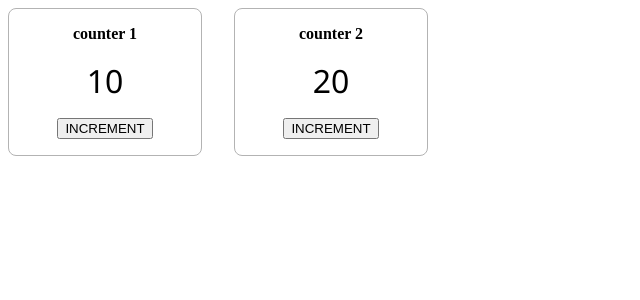
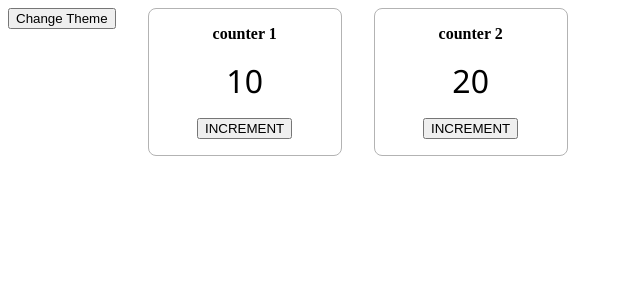
Before and after one commit to amir3321/react-learn, a React (Vite) app: page / in a window 1280 px wide. Shown: the top 300 px of the page, without its empty margins (0-640 px from the left). Built offline with nearby package versions, Linux system fonts and the light colour scheme.

Commit message:
lifting state up

```diff
--- a/src/App.tsx
+++ b/src/App.tsx
@@ -1,14 +1,17 @@
-import {type  ReactNode } from "react";
+import { type ReactNode,useState } from "react";
 import "./App.css";
 import { Counter } from "./component/Counter/Counter";
+import ThemeSwitch from "./component/ThemeSwitch/ThemeSwitch";
 
- export default function App() : ReactNode {
+export type Theme = "dark" | "light";
 
-  return(
-   <div className="app">
-   <Counter title="counter 1" baseCount={10}/>
-   <Counter title="counter 2" baseCount={20}/>
-
-  </div>
-  )
+export default function App(): ReactNode {
+   const [theme, setTheme] = useState<Theme>("light");
+  return (
+    <div className="app">
+      <ThemeSwitch setTheme={setTheme} />
+      <Counter title="counter 1" baseCount={10} />
+      <Counter title="counter 2" baseCount={20} />
+    </div>
+  );
 }
--- a/src/component/Counter/Counter.tsx
+++ b/src/component/Counter/Counter.tsx
@@ -5,14 +5,19 @@ type Props ={
     baseCount :number;
 }
 export function Counter(props:Props): ReactNode{
+
+    const {title,baseCount}=props;
+
+
   const [count,setCount]=useState(0)
+
 const clickHandler=():void=>{
   setCount(old=>old+1);
 }
   return(
     <div className="counter">
-      <div className="title">{props.title}</div>
-      <div className="count">{count+props.baseCount}</div>
+      <div className="title">{title}</div>
+      <div className="count">{count+baseCount}</div>
       <button className="increment" onClick={clickHandler}>Increment</button>
     </div>
   )
--- /dev/null
+++ b/src/component/ThemeSwitch/ThemeSwitch.tsx
@@ -0,0 +1,21 @@
+import {  type ReactNode } from "react";
+import type { Theme } from "@/App";
+
+type props={
+    theme:Theme;
+    setTheme: React.Dispatch<React.SetStateAction<Theme>>;//(value:Theme)=>void;
+    }
+export default function ThemeSwitch({theme,setTheme}:props): ReactNode {
+
+
+  const handleButtonClick = (): void => {
+    setTheme((old) => (old == "light" ? "dark" : "light"));
+  };
+
+  return (
+    <div>
+      <div>{theme}</div>
+      <button onClick={handleButtonClick}>Change Theme</button>
+    </div>
+  );
+}
```
Also changed, not shown: src/component/ThemeSwitch/ThemeSwitch.css (added).
